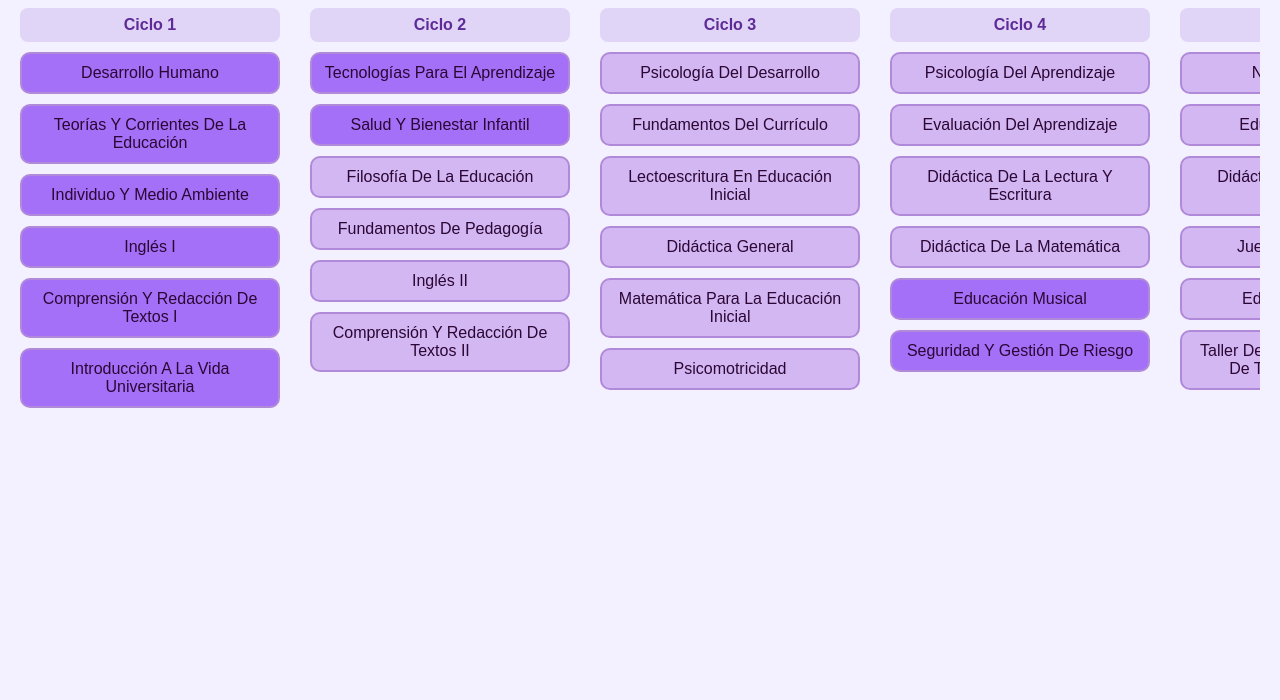
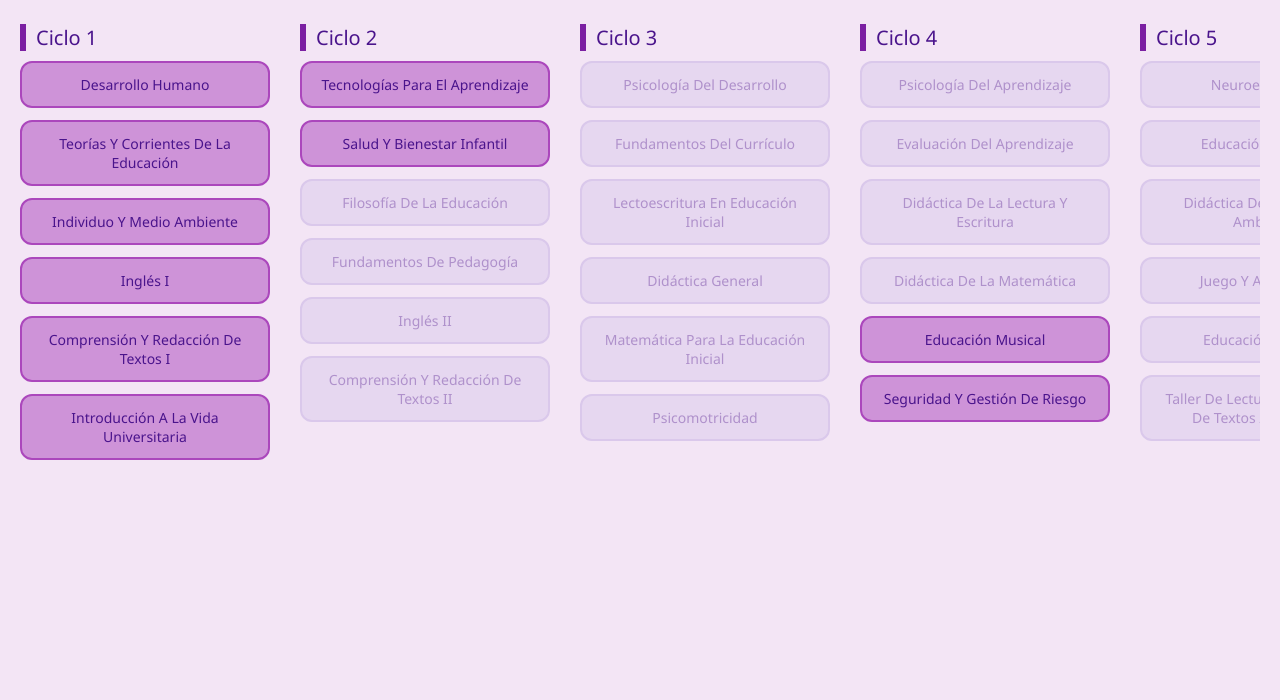
Before and after one commit to DanitzaGarcia/UTP-Malla-Educacion-Inicial, a plain HTML site: page index.html in a window 1280 px wide. Shown: the part 100-800 px from the top of the page. Drawn offline with Linux system fonts and the light colour scheme.

Commit message:
Update estilos.css

```diff
--- a/estilos.css
+++ b/estilos.css
@@ -1,15 +1,15 @@
 body {
-  font-family: Arial, sans-serif;
-  background-color: #f3f0ff;
-  color: #2c0735;
+  font-family: 'Segoe UI', Tahoma, Geneva, Verdana, sans-serif;
+  background-color: #f3e5f5;
   margin: 0;
   padding: 20px;
+  color: #4a148c;
 }
 
 h1 {
   text-align: center;
-  margin-bottom: 30px;
-  color: #5e2b97;
+  color: #6a1b9a;
+  margin-bottom: 40px;
 }
 
 #malla {
@@ -20,48 +20,51 @@ h1 {
 }
 
 .columna-ciclo {
-  min-width: 260px;
+  min-width: 250px;
 }
 
 .titulo-ciclo {
-  text-align: center;
-  font-weight: bold;
-  background-color: #e0d4f7;
-  border-radius: 8px;
-  padding: 8px;
-  color: #5e2b97;
+  font-size: 20px;
   margin-bottom: 10px;
+  border-left: 6px solid #7b1fa2;
+  padding-left: 10px;
+  color: #4a148c;
 }
 
 .grid-ciclo {
   display: flex;
   flex-direction: column;
-  gap: 10px;
+  gap: 12px;
 }
 
 .curso {
-  background-color: #d2b7f2;
-  border: 2px solid #b089d8;
-  border-radius: 10px;
-  padding: 10px;
+  background-color: #d1c4e9;
+  border: 2px solid #b39ddb;
+  padding: 12px 14px;
+  border-radius: 12px;
+  cursor: not-allowed;
+  opacity: 0.4;
+  transition: all 0.3s ease;
   text-align: center;
-  cursor: not-allowed;
-  transition: transform 0.2s;
-  user-select: none;
+  font-size: 14px;
 }
 
 .curso.activo {
-  background-color: #a370f7;
   cursor: pointer;
+  opacity: 1;
+  background-color: #ce93d8;
+  border-color: #ab47bc;
+}
+
+.curso.activo:hover {
+  background-color: #ba68c8;
+  transform: scale(1.03);
+  box-shadow: 0 4px 8px rgba(74, 20, 140, 0.2);
 }
 
 .curso.completado {
-  background-color: #c5ffcc;
-  border: 2px solid #5cb85c;
-  color: #2d5f2d;
-  text-decoration: line-through;
+  background-color: #8e24aa;
+  color: #fff;
+  border-color: #6a1b9a;
+  font-weight: bold;
 }
-
-.curso.activo:hover {
-  transform: scale(1.05);
-}
```
